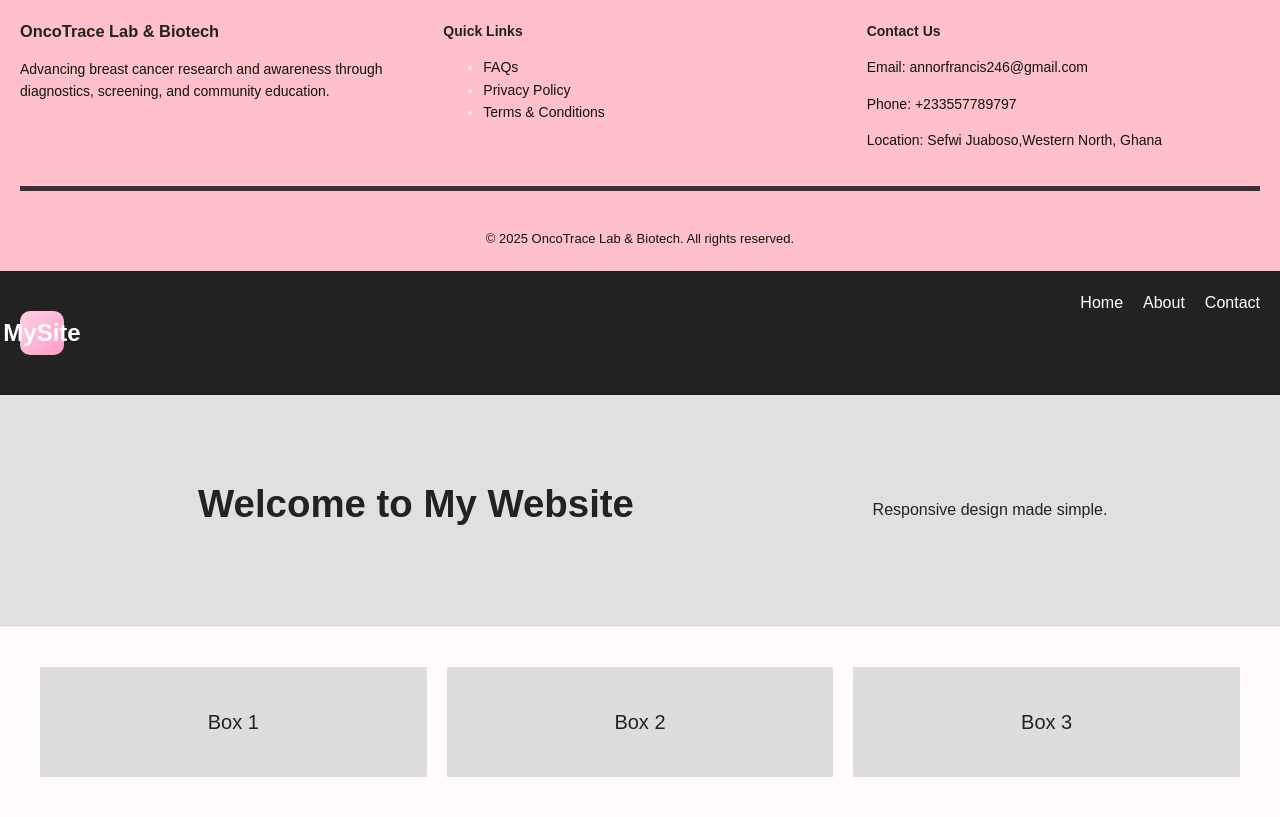
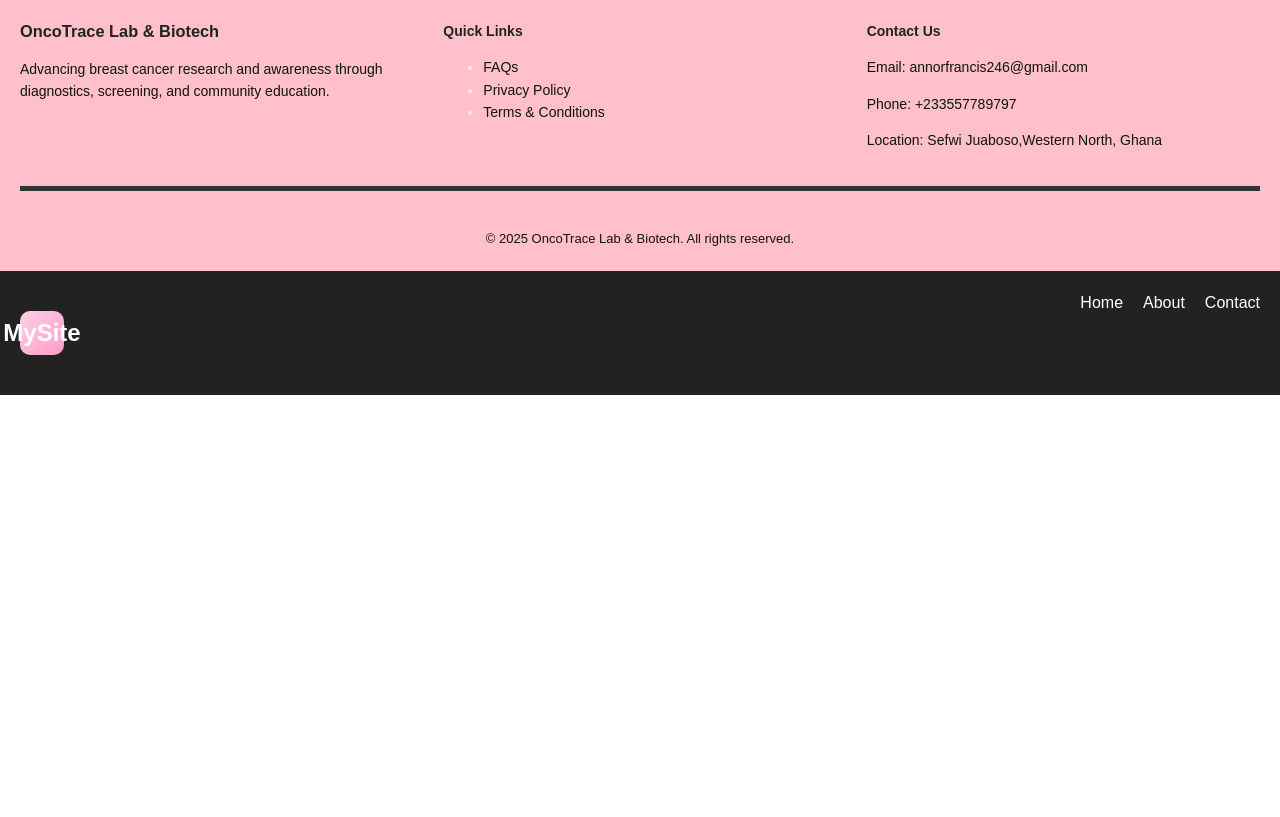
Before and after one commit to Francisannor/OncoTrace-Lab-Biotech-Breast-Cancer, a plain HTML site: page index.html in a window 1280 px wide. Shown: the part 5165-5982 px from the top of the page. After the commit the page ends 5560 px from the top, so only its background shows below. Drawn offline with Linux system fonts and the light colour scheme.

Commit message:
Update website

```diff
--- a/index.html
+++ b/index.html
@@ -475,15 +475,7 @@ It helps identify small tumors or abnormalities that cannot be felt by touch.
     </ul>
   </nav>
 
-  <header class="hero">
-    <h1>Welcome to My Website</h1>
-    <p>Responsive design made simple.</p>
-  </header>
 
-  <section class="grid">
-    <div class="box">Box 1</div>
-    <div class="box">Box 2</div>
-    <div class="box">Box 3</div>
   </section>
 
 </body>
```
